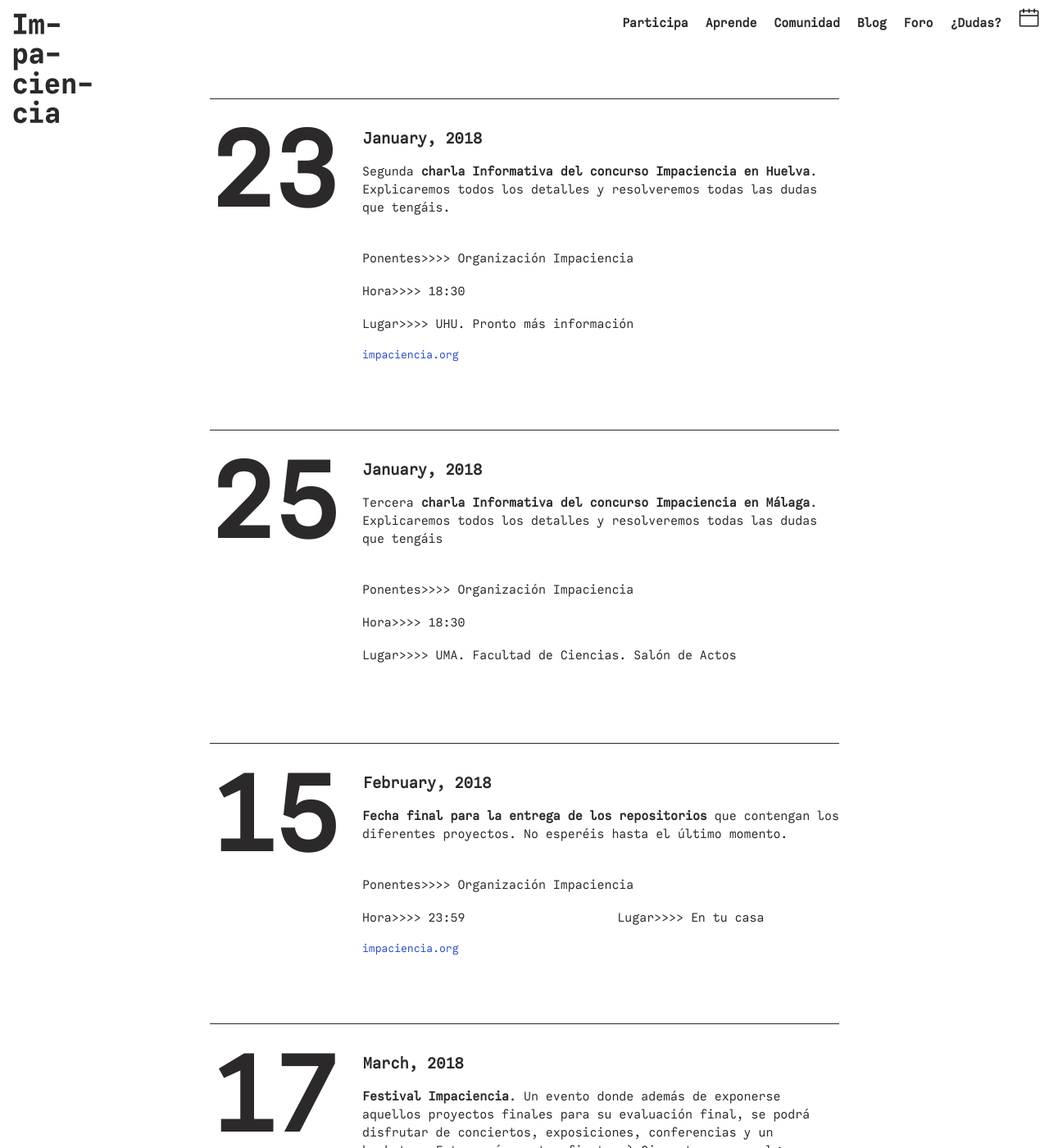
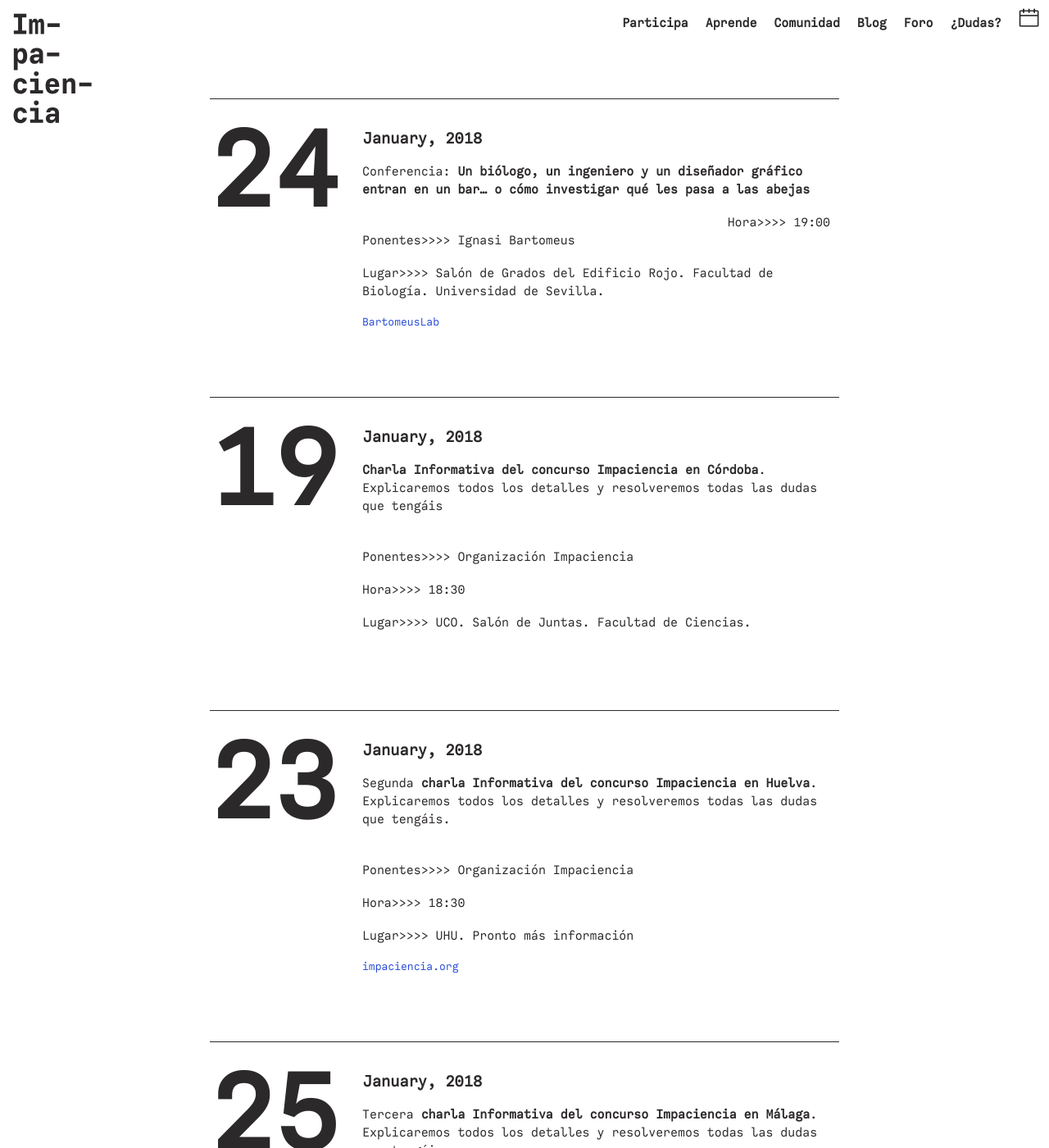
Before and after one commit to Impaciencia/impaciencia.github.io, a Jekyll site: the page built from calendario.html, in a window 1280 px wide and 1400 px high. Shown: the whole window at 82% size. Built offline with Jekyll 4.4.1, drawn with Linux system fonts in a browser that asks for light colours; some web fonts are replaced; comment, search, counter and statistics services are not loaded; some of the changed text lies outside the part shown.

Commit message:
Update calendario.yml

```diff
--- a/_data/calendario.yml
+++ b/_data/calendario.yml
@@ -114,12 +114,18 @@
   contact: impaciencia.org
   contactlink: http://www.impaciencia.org
 
-- date: 2018-01-11 19:00:00 Z
+- date: 2018-01-24 19:00:00 Z
   description: "Conferencia: **Un biólogo, un ingeniero y un diseñador gráfico entran en un bar... o cómo investigar qué les pasa a las abejas**"
   people: Ignasi Bartomeus
   place: Salón de Grados del Edificio Rojo. Facultad de Biología. Universidad de Sevilla.
   contact: BartomeusLab
   contactlink: http://www.bartomeuslab.com
+
+- date: 2018-01-19 18:30:00 Z
+  description: "**Charla Informativa del concurso Impaciencia en Córdoba**. Explicaremos todos los detalles y resolveremos todas las dudas que tengáis"
+  people: Organización Impaciencia
+  place: UCO. Salón de Juntas. Facultad de Ciencias.
+  contactlink: http://www.impaciencia.org
 
 - date: 2018-01-23 18:30:00 Z
   description: "Segunda **charla Informativa del concurso Impaciencia en Huelva**. Explicaremos todos los detalles y resolveremos todas las dudas que tengáis."
@@ -134,7 +140,7 @@
   place: UMA. Facultad de Ciencias. Salón de Actos
   contactlink: http://www.impaciencia.org
 
-- date: 2018-01-09 19:00:00 Z
+- date: 2018-01-25 19:00:00 Z
   description: "**Ciencia ciudadana: cómo implicar a la sociedad en el proceso científico."
   people: María Vicioso
   place: UMA. Facultad de Ciencias. Salón de Actos
@@ -142,7 +148,7 @@
   contactlink: http://impaciencia.org
 
 
-- date: 2018-02-15 23:59:00 Z
+- date: 2018-03-11 23:59:00 Z
   description: "**Fecha final para la entrega de los repositorios** que contengan los diferentes proyectos. No esperéis hasta el último momento."
   people: Organización Impaciencia
   place: En tu casa
```
